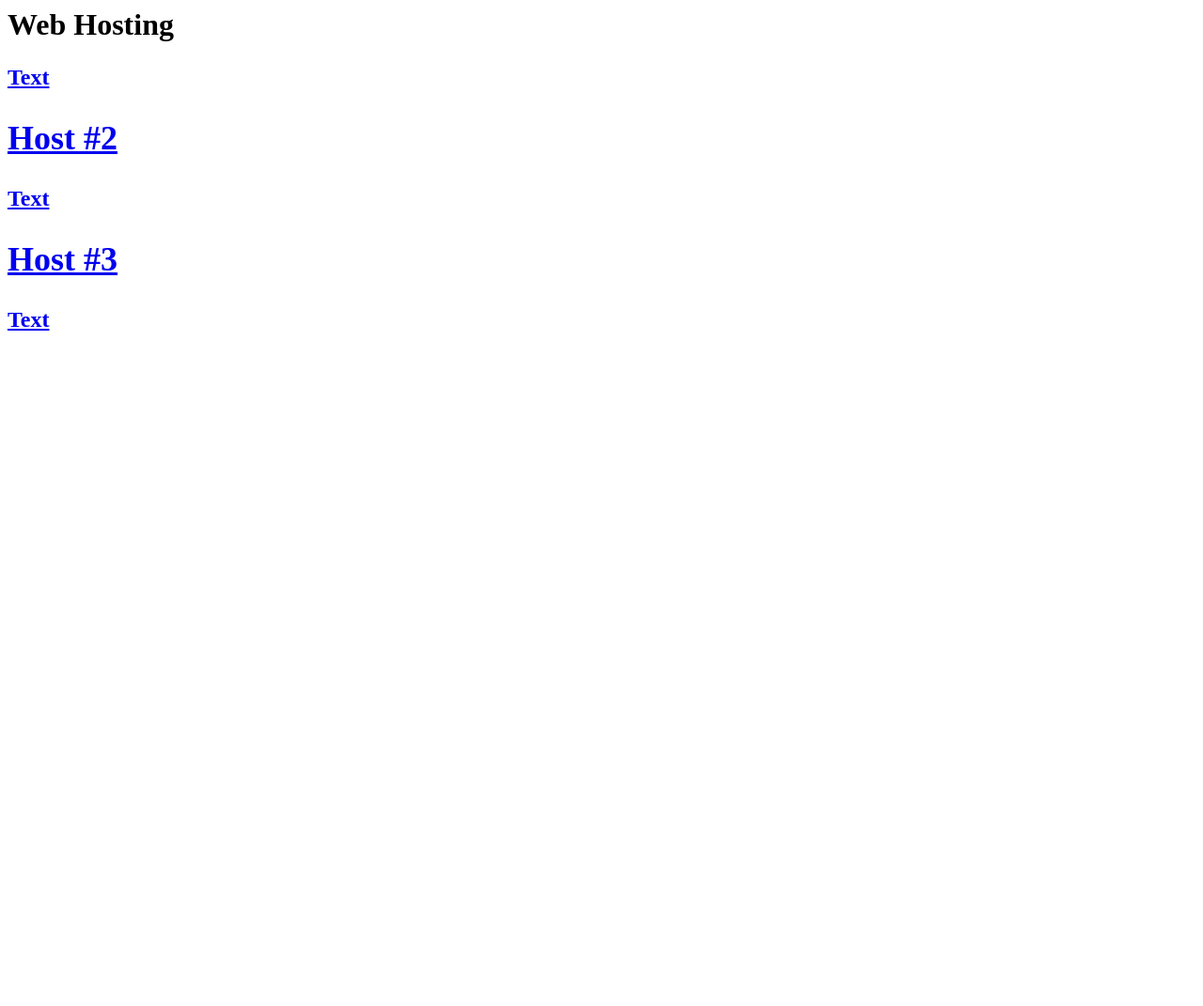
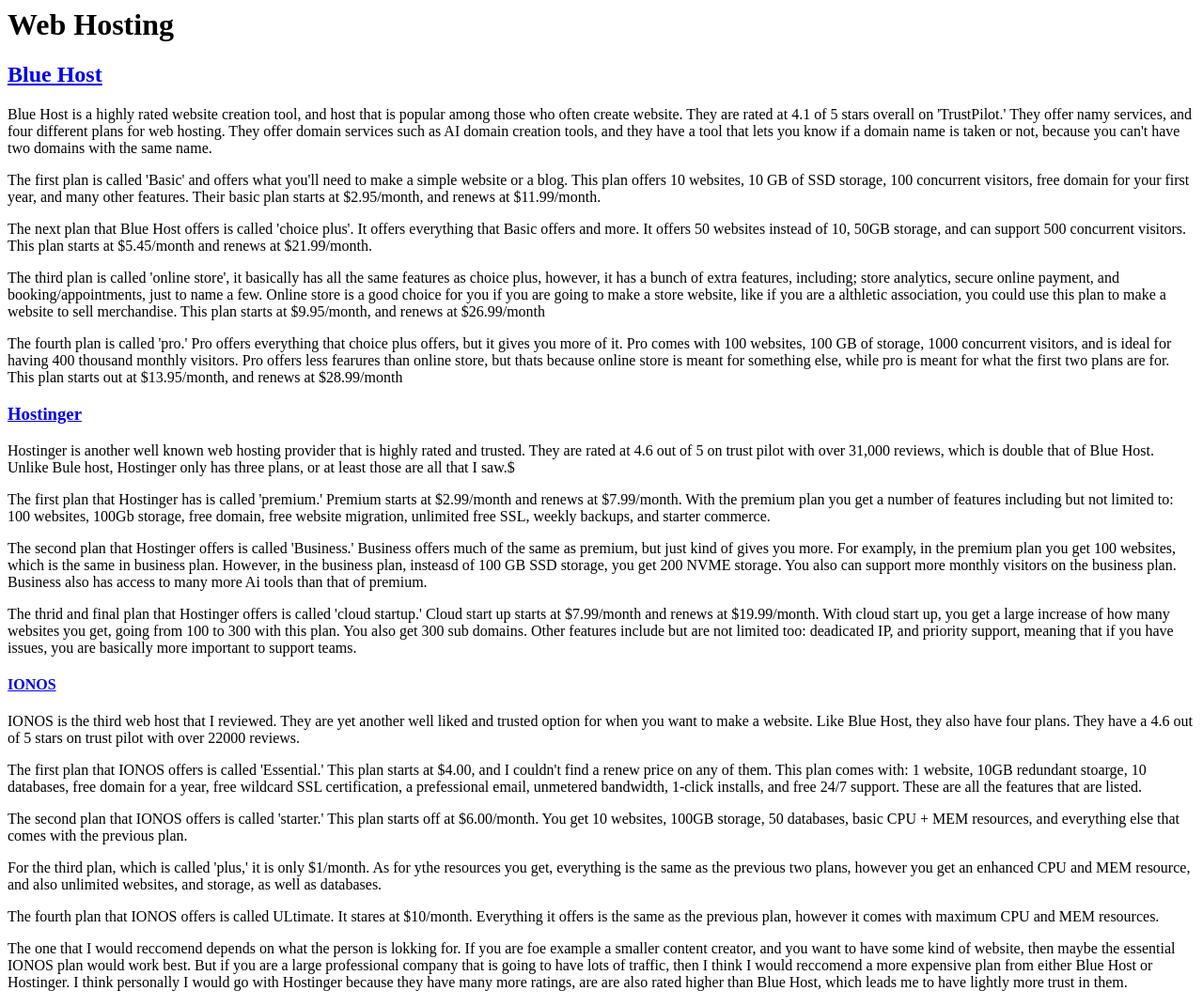
Before and after one commit to JakubLarson/JakubLarson.github.io, a plain HTML site: page hosts.html in a window 1280 px wide. Shown: the whole page at 94% size. Before the commit the page ends 800 px from the top, so only its background shows below. Drawn offline with Linux system fonts and the light colour scheme.

Commit message:
Add files via upload

```diff
--- a/hosts.html
+++ b/hosts.html
@@ -6,14 +6,39 @@
 <body>
     <h1>Web Hosting</h1>
 
-    <h2><a href="http"Host #1</h2>
-    <p>Text</p>
+    <h2> <a href="http://www.bluehost.com">Blue Host</a></h2>
+    <p>Blue Host is a highly rated website creation tool, and host that is popular among those who often create website.  They are rated at 4.1 of 5 stars overall on 'TrustPilot.'  They offer namy services, and four different plans for web hosting.  They offer domain services such as AI domain creation tools, and they have a tool that lets you know if a domain name is taken or not, because you can't have two domains with the same name.</p>
 
-    <h2>Host #2</h2>
-    <p>Text</p>
+    <p>The first plan is called 'Basic' and offers what you'll need to make a simple website or a blog.  This plan offers 10 websites, 10 GB of SSD storage, 100 concurrent visitors, free domain for your first year, and many other features.  Their basic plan starts at $2.95/month, and renews at $11.99/month.  </p>
 
-    <h2>Host #3</h2>
-    <p>Text</p>
+    <p>The next plan that Blue Host offers is called 'choice plus'.  It offers everything that Basic offers and more.  It offers 50 websites instead of 10, 50GB storage, and can support 500 concurrent visitors.  This plan starts at $5.45/month and renews at $21.99/month.</p>
+
+    <p>The third plan is called 'online store', it basically has all the same features as choice plus, however, it has a bunch of extra features, including; store analytics, secure online payment, and booking/appointments, just to name a few.  Online store is a good choice for you if you are going to make a store website, like if you are a althletic association, you could use this plan to make a website to sell merchandise.  This plan starts at $9.95/month, and renews at $26.99/month</p>
+
+    <p>The fourth plan is called 'pro.'  Pro offers everything that choice plus offers, but it gives you more of it.  Pro comes with 100 websites, 100 GB of storage, 1000 concurrent visitors, and is ideal for having 400 thousand monthly visitors.  Pro offers less fearures than online store, but thats because online store is meant for something else, while pro is meant for what the first two plans are for.  This plan starts out at $13.95/month, and renews at $28.99/month</p>
+
+    <h3> <a href="http://www.hostinger.com">Hostinger</a></h3>
+    <p>Hostinger is another well known web hosting provider that is highly rated and trusted.  They are rated at 4.6 out of 5 on trust pilot with over 31,000 reviews, which is double that of  Blue Host.  Unlike Bule host, Hostinger only has three plans, or at least those are all that I saw.$</p>
+
+    <p>The first plan that Hostinger has is called 'premium.'  Premium starts at $2.99/month and renews at $7.99/month.  With the premium plan you get a number of features including but not limited to: 100 websites, 100Gb storage, free domain, free website migration, unlimited free SSL, weekly backups, and starter commerce.</p>
+
+    <p>The second plan that Hostinger offers is called 'Business.'  Business offers much of the same as premium, but just kind of gives you more.  For examply, in the premium plan you get 100 websites, which is the same in business plan.  However, in the business plan, insteasd of 100 GB SSD storage, you get 200 NVME storage.  You also can support more monthly visitors on the business plan.  Business also has access to many more Ai tools than that of premium.</p>
+
+    <p>The thrid and final plan that Hostinger offers is called 'cloud startup.'  Cloud start up starts at $7.99/month and renews at $19.99/month.  With cloud start up, you get a large increase of how many websites you get, going from 100 to 300 with this plan.  You also get 300 sub domains.  Other features include but are not limited too: deadicated IP, and priority support, meaning that if you have issues, you are basically more important to support teams.</p>
+
+    <h4> <a href="http://www.ionos.com">IONOS</a></h4>
+    <p>IONOS is the third web host that I reviewed.  They are yet another well liked and trusted option for when you want to make a website.  Like Blue Host, they also have four plans.  They have a 4.6 out of 5 stars on trust pilot with over 22000 reviews.</p>
+
+    <p>The first plan that IONOS offers is called 'Essential.'  This plan starts at $4.00, and I couldn't find a renew price on any of them.  This plan comes with: 1 website, 10GB redundant stoarge, 10 databases, free domain for a year, free wildcard SSL certification, a prefessional email, unmetered bandwidth, 1-click installs, and free 24/7 support.  These are all the features that are listed.</p>
+
+    <p>The second plan that IONOS offers is called 'starter.'  This plan starts off at $6.00/month.  You get 10 websites, 100GB storage, 50 databases, basic CPU + MEM resources, and everything else that comes with the previous plan.</p>
+
+    <p>For the third plan, which is called 'plus,' it is only $1/month.  As for ythe resources you get, everything is the same as the previous two plans, however you get an enhanced CPU and MEM resource, and also unlimited websites, and storage, as well as databases.</p>
+
+    <p>The fourth plan that IONOS offers is called ULtimate.  It stares at $10/month.  Everything it offers is the same as the previous plan, however it comes with maximum CPU and MEM resources.</p>
+
+    <p>The one that I would reccomend depends on what the person is lokking for.  If you are foe example a smaller content creator, and you want to have some kind of website, then maybe the essential IONOS plan would work best.  But if you are a large professional company that is going to have lots of traffic, then I think I would reccomend a more expensive plan from either Blue Host or Hostinger.  I think personally I would go with Hostinger because they have many more ratings, are are also rated higher than Blue Host, which leads me to have lightly more trust in them.</p>
+
 </body>
 
 
```
